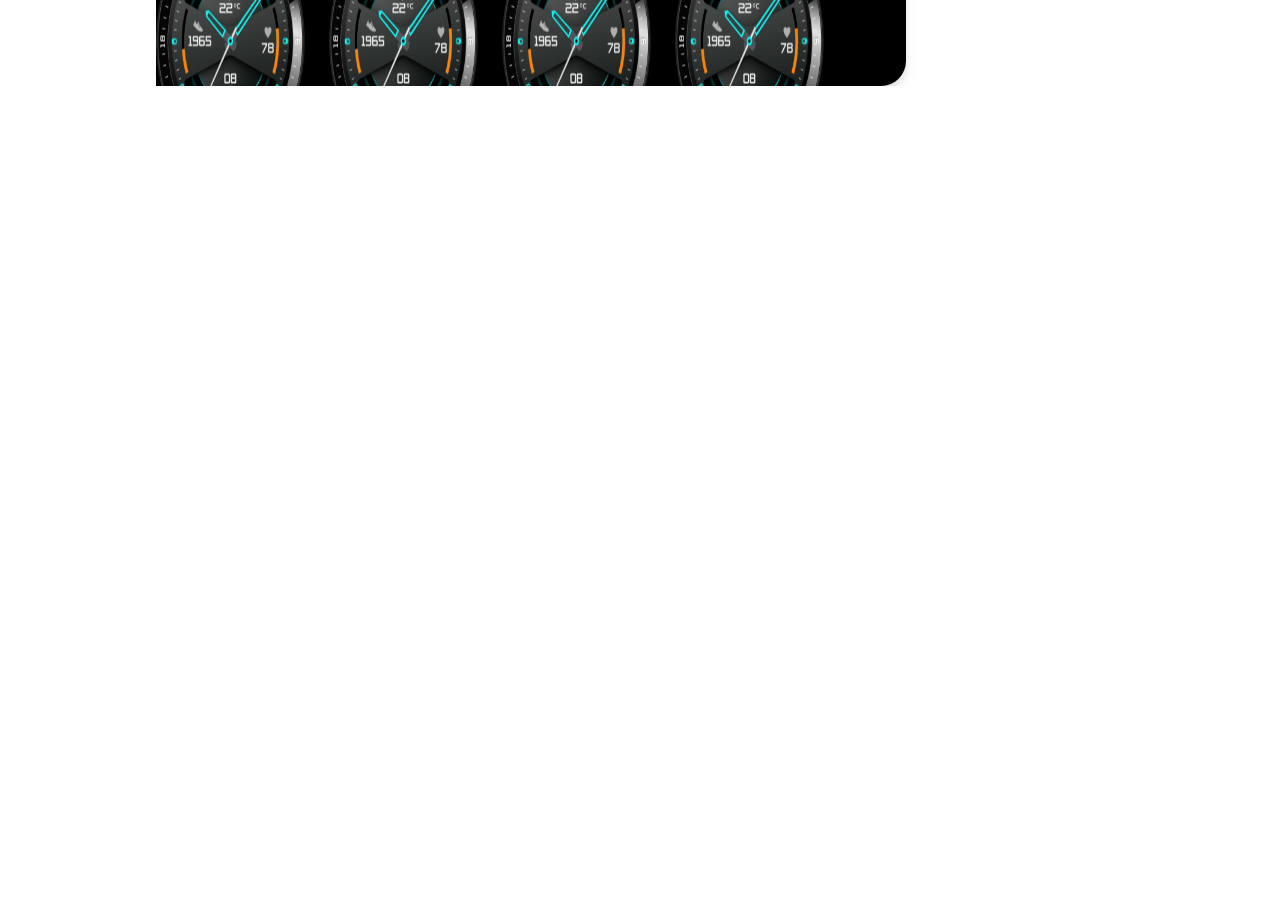
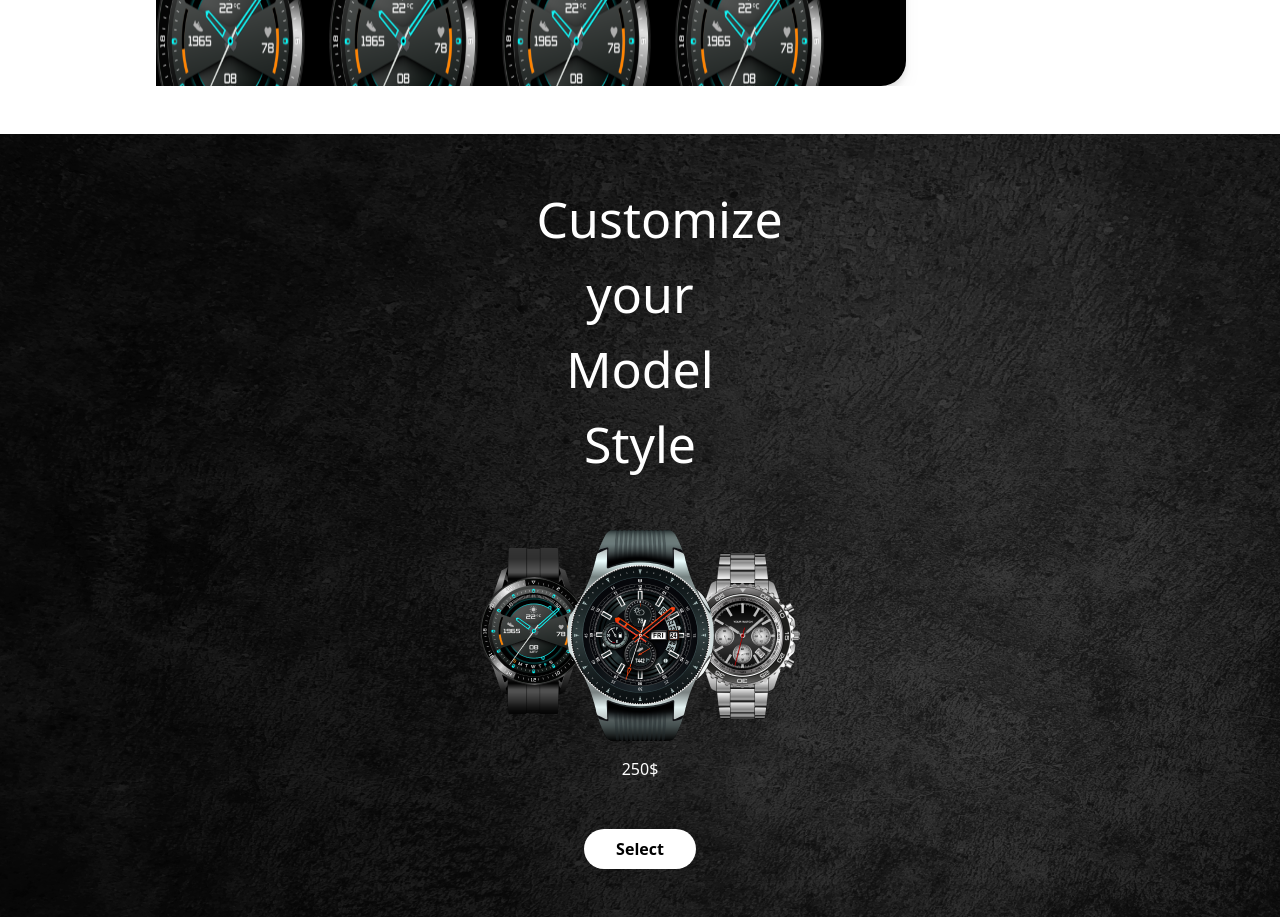
Before and after one commit to alexDanilMain/Cwatches, a React (Create React App) app: page / in a window 1280 px wide. Shown: the part 1500-2417 px from the top of the page. Before the commit the page ends 1634 px from the top, so only its background shows below. Built offline with nearby package versions, Linux system fonts and the light colour scheme.

Commit message:
Creats Customize your model section

```diff
--- a/src/App.tsx
+++ b/src/App.tsx
@@ -1,3 +1,4 @@
+import BlackWallSection from "./Components/BlackWallSection/BlackWallSection";
 import FeaturesBox from "./Components/FeaturesBox/FeaturesBox";
 import Landing from "./Components/Landing/Landing";
 import Navbar from "./Components/Navbar/Navbar";
@@ -11,6 +12,7 @@ function App() {
         <Landing/>
         <FeaturesBox/>
         <WatchesCollection />
+        <BlackWallSection />
     </div>
   );
 }
--- /dev/null
+++ b/src/Components/BlackWallSection/BlackWallSection.tsx
@@ -0,0 +1,24 @@
+import Container from "../../Elements/Container";
+import Heading from "../../Elements/Heading";
+import watchCollection from "../../imgs/Customize/Grouped-Watches.png";
+
+
+
+function BlackWallSection() {
+  return (
+    <div className="bg-black-wall text-white py-12">
+        <Container>
+            <div className="flex flex-col items-center gap-12">
+                <Heading content="Customize your Model Style" maxWidth="207px" color="white"/>
+                <div className="flex flex-col gap-4 items-center">
+                    <img src={watchCollection} alt="3 Watches" />
+                    <p> 250$ </p>
+                </div>
+                <button className="font-bold py-2 px-8 bg-white rounded-full text-black"> Select</button>
+            </div>
+      </Container>
+    </div>
+  );
+}
+
+export default BlackWallSection;
--- a/tailwind.config.js
+++ b/tailwind.config.js
@@ -4,7 +4,11 @@ module.exports = {
     "./src/**/*.{js,jsx,ts,tsx}",
   ],
   theme: {
-    extend: {},
+    extend: {
+      backgroundImage: {
+        'black-wall': "url('/src/imgs/BackGroundImages/black-wall.png')",
+      }
+    },
   },
   plugins: [],
 }
```
Also changed, not shown: src/imgs/BackGroundImages/black-wall.png (added), src/imgs/Customize/Grouped-Watches.png (added).
